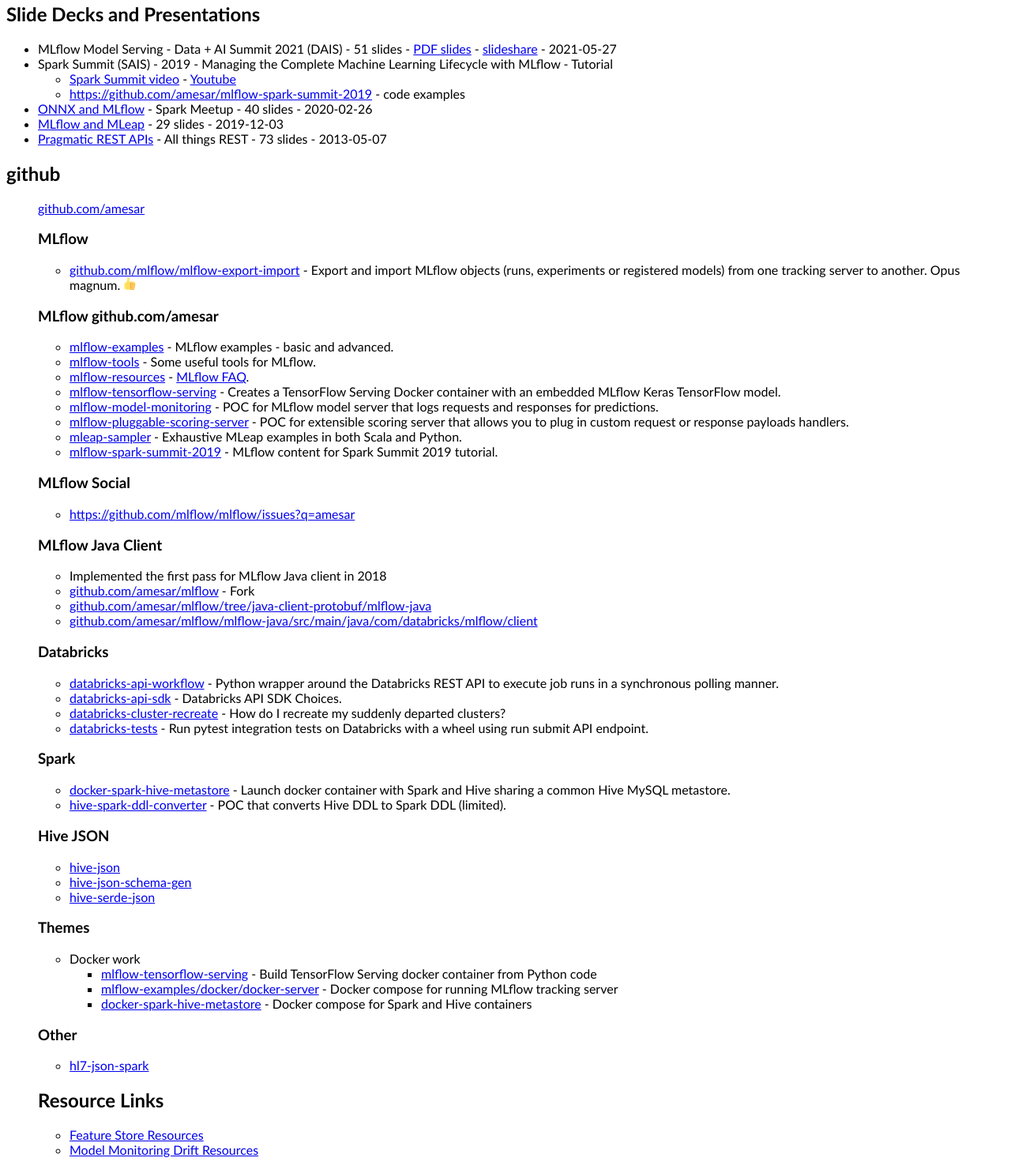
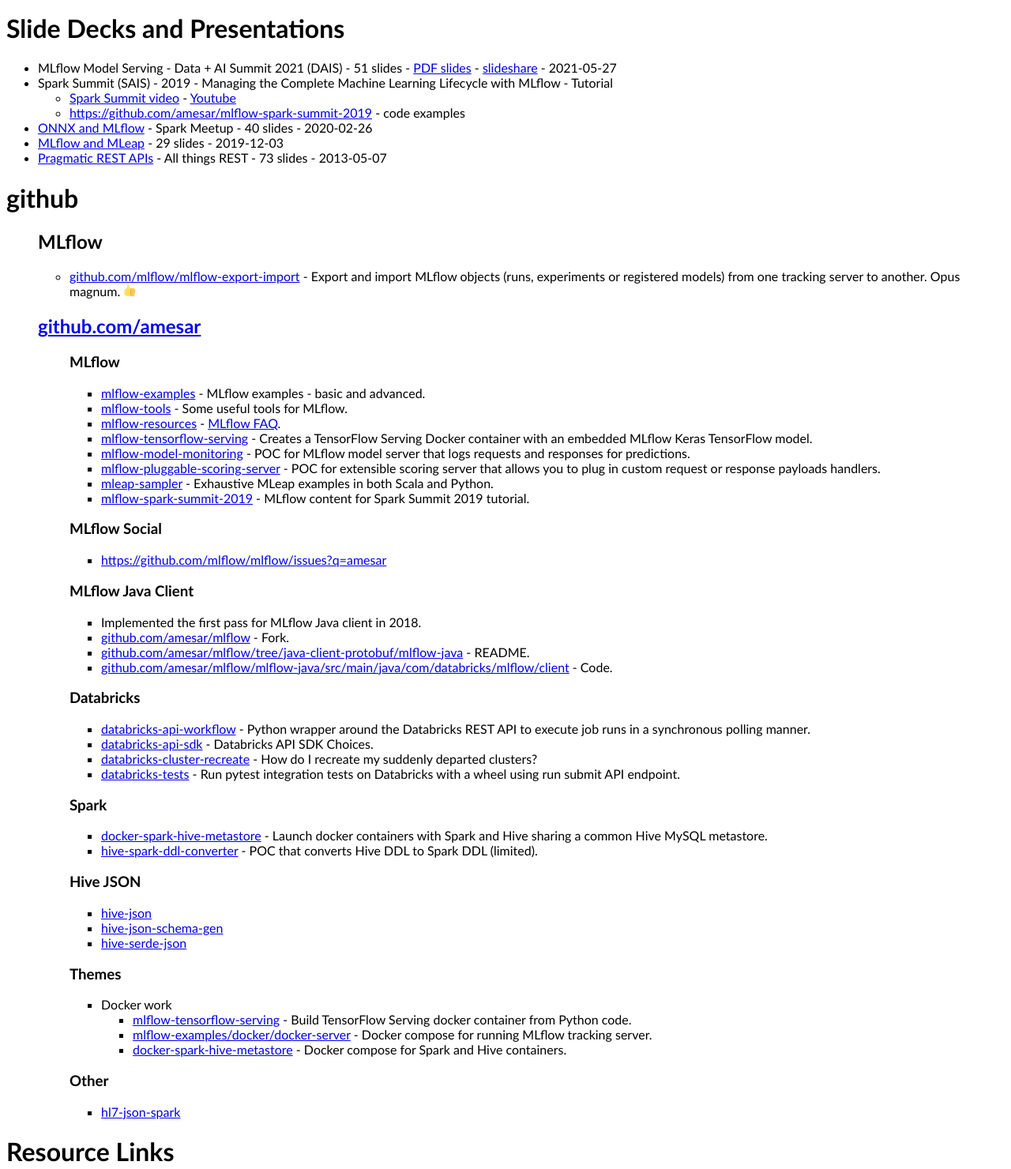
Before and after one commit to amesar/amesar.github.io, a plain HTML site: page index.html in a window 1280 px wide. Shown: the part 112-1592 px from the top of the page at 79% size. Drawn offline with Linux system fonts and the light colour scheme.

Commit message:
Updated index.html

```diff
--- a/index.html
+++ b/index.html
@@ -7,7 +7,7 @@ body {font-family:Trebuchet MS ; }
 <body>
 
 <!-- *******  -->
-<h2>Overview</h2>
+<h1>Overview</h1>
 <ul>
 <li>Andre Mesarovic - Big data, Spark, Databricks, MLflow, MLOps, Model Serving.
 <li><a href="https://www.linkedin.com/in/andre-mesarovic-0ab36610">LinkedIn</a>
@@ -15,7 +15,7 @@ body {font-family:Trebuchet MS ; }
 </ul>
 
 <!-- *******  -->
-<h2>Slide Decks and Presentations</h2>
+<h1>Slide Decks and Presentations</h1>
 <ul>
 
 <li>MLflow Model Serving - Data + AI Summit 2021 (DAIS) - 51 slides
@@ -39,17 +39,20 @@ body {font-family:Trebuchet MS ; }
 </ul>
 
 <!-- *******  -->
-<h2>github</h2>
+<h1>github</h1>
 <ul>
 
-<a href="https://github.com/amesar">github.com/amesar</a>
-
-<h3>MLflow</h3>
+<!-- * * * * -->
+<h2>MLflow</h2>
 <ul>
 <li><a href="https://github.com/mlflow/mlflow-export-import">github.com/mlflow/mlflow-export-import</a> - Export and import MLflow objects (runs, experiments or registered models) from one tracking server to another. Opus magnum.  <img src="images/thumbs_up.png"/>
 </ul>
 
-<h3>MLflow github.com/amesar</h3>
+<!-- * * * * -->
+<h2><a href="https://github.com/amesar">github.com/amesar</a></h2>
+<ul>
+
+<h3>MLflow</h3>
 <ul>
 <li><a href="https://github.com/amesar/mlflow-examples">mlflow-examples</a> - MLflow examples - basic and advanced.
 <li><a href="https://github.com/amesar/mlflow-tools">mlflow-tools</a> - Some useful tools for MLflow.
@@ -60,7 +63,6 @@ body {font-family:Trebuchet MS ; }
 <li><a href="https://github.com/amesar/mlflow-pluggable-scoring-server">mlflow-pluggable-scoring-server</a> - POC for extensible scoring server that allows you to plug in custom request or response payloads handlers.
 <li><a href="https://github.com/amesar/mleap-sampler">mleap-sampler</a> - Exhaustive MLeap examples in both Scala and Python.
 <li><a href="https://github.com/amesar/mlflow-spark-summit-2019">mlflow-spark-summit-2019</a> - MLflow content for Spark Summit 2019 tutorial.
-
 </ul>
 
 <!-- * * * * -->
@@ -76,10 +78,10 @@ body {font-family:Trebuchet MS ; }
 <!-- * * * * -->
 <h3>MLflow Java Client</h3>
 <ul>
-<li>Implemented the first pass for MLflow Java client in 2018
-<li><a href="https://github.com/amesar/mlflow">github.com/amesar/mlflow</a> - Fork
-<li><a href="https://github.com/amesar/mlflow/tree/java-client-protobuf/mlflow-java">github.com/amesar/mlflow/tree/java-client-protobuf/mlflow-java</a>
-<li><a href="https://github.com/amesar/mlflow/blob/master/mlflow-java/src/main/java/com/databricks/mlflow/client">github.com/amesar/mlflow/mlflow-java/src/main/java/com/databricks/mlflow/client</a>
+<li>Implemented the first pass for MLflow Java client in 2018.
+<li><a href="https://github.com/amesar/mlflow">github.com/amesar/mlflow</a> - Fork.
+<li><a href="https://github.com/amesar/mlflow/tree/java-client-protobuf/mlflow-java">github.com/amesar/mlflow/tree/java-client-protobuf/mlflow-java</a> - README.
+<li><a href="https://github.com/amesar/mlflow/blob/master/mlflow-java/src/main/java/com/databricks/mlflow/client">github.com/amesar/mlflow/mlflow-java/src/main/java/com/databricks/mlflow/client</a> - Code.
 </ul>
 
 <!-- * * * * -->
@@ -94,7 +96,7 @@ body {font-family:Trebuchet MS ; }
 <!-- * * * * -->
 <h3>Spark</h3>
 <ul>
-<li><a href="https://github.com/amesar/docker-spark-hive-metastore">docker-spark-hive-metastore</a> - Launch docker container with Spark and Hive sharing a common Hive MySQL metastore.
+<li><a href="https://github.com/amesar/docker-spark-hive-metastore">docker-spark-hive-metastore</a> - Launch docker containers with Spark and Hive sharing a common Hive MySQL metastore.
 <li><a href="https://github.com/amesar/hive-spark-ddl-converter">hive-spark-ddl-converter</a> - POC that converts Hive DDL to Spark DDL (limited).
 </ul>
 
@@ -113,9 +115,9 @@ body {font-family:Trebuchet MS ; }
 
 <li>Docker work
 <ul>
-<li><a href="https://github.com/amesar/mlflow-tensorflow-serving">mlflow-tensorflow-serving</a>  - Build TensorFlow Serving docker container from Python code
-<li><a href="https://github.com/amesar/mlflow-examples/tree/master/docker/docker-server">mlflow-examples/docker/docker-server</a> - Docker compose for running MLflow tracking server
-<li><a href="https://github.com/amesar/docker-spark-hive-metastore">docker-spark-hive-metastore</a> - Docker compose for Spark and Hive containers
+<li><a href="https://github.com/amesar/mlflow-tensorflow-serving">mlflow-tensorflow-serving</a>  - Build TensorFlow Serving docker container from Python code.
+<li><a href="https://github.com/amesar/mlflow-examples/tree/master/docker/docker-server">mlflow-examples/docker/docker-server</a> - Docker compose for running MLflow tracking server.
+<li><a href="https://github.com/amesar/docker-spark-hive-metastore">docker-spark-hive-metastore</a> - Docker compose for Spark and Hive containers.
 </ul>
 
 </ul>
@@ -126,8 +128,11 @@ body {font-family:Trebuchet MS ; }
 <li><a href="https://github.com/amesar/hl7-json-spark">hl7-json-spark</a>
 </ul>
 
+</ul>
+</ul>
+
 <!-- *******  -->
-<h2>Resource Links</h2>
+<h1>Resource Links</h1>
 <ul>
 <li><a href="resources/Feature_Store_Resources.html">Feature Store Resources</a>
 <li><a href="resources/Model_Monitoring_Drift_Resources.html">Model Monitoring Drift Resources
```
